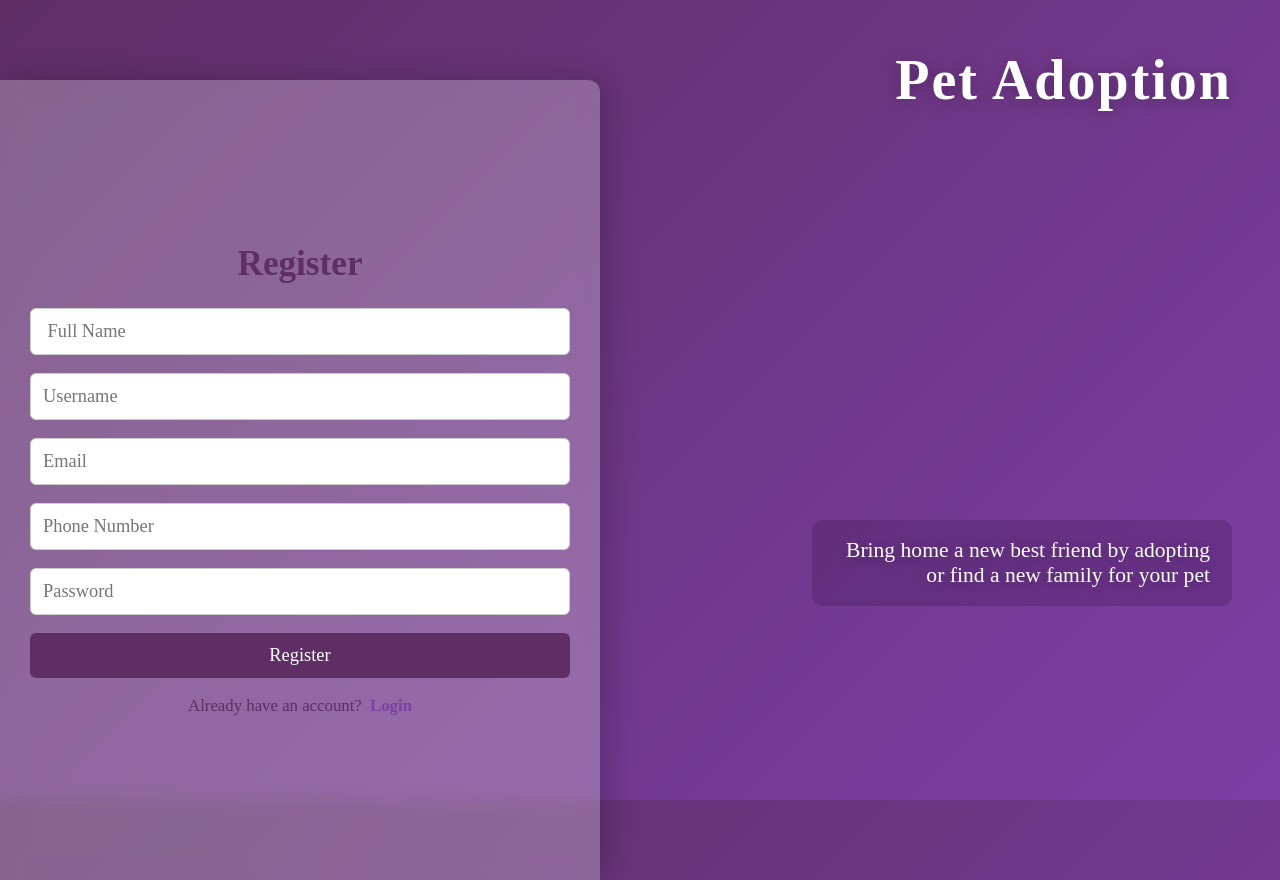
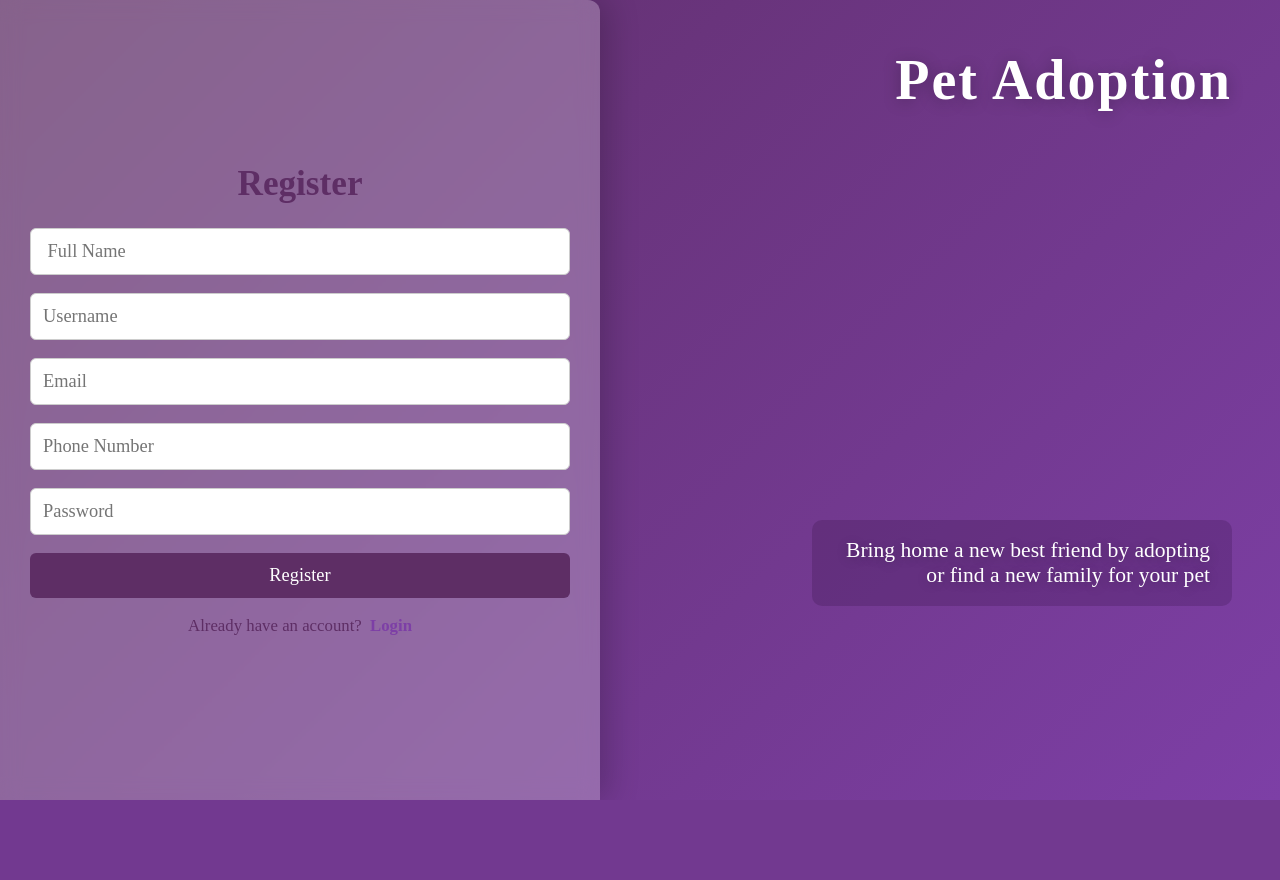
Before and after one commit to alexandranepotu/PoW-Project, a PHP site: page /frontend/views/register.html in a window 1280 px wide. After the commit the page ends 800 px from the top, so only its background shows below. Run offline with PHP 8.4, Linux system fonts and the light colour scheme; some web fonts are replaced.

Commit message:
fixed bug

```diff
--- a/frontend/assets/login.css
+++ b/frontend/assets/login.css
@@ -9,10 +9,13 @@
 
 body {
     min-height: 100vh;
+    height: 100vh;
     background: linear-gradient(135deg, var(--primary-color), var(--primary-hover));
     display: flex;
     align-items: center;
     justify-content: flex-end;
+    overflow: hidden;
+    position: relative;
 }
 
 .login-box {
@@ -31,7 +34,7 @@ body {
     flex-direction: column;
     align-items: center;
     justify-content: center;
-    position: relative;
+    position: fixed;
     right: 0;
     top: 0;
     font-size: 1.1rem;
--- a/frontend/assets/register.css
+++ b/frontend/assets/register.css
@@ -9,11 +9,13 @@
 
 body {
     min-height: 100vh;
+    height: 100vh;
     background: linear-gradient(135deg, #5E2E65 0%, #7d3fa6 100%);
     display: flex;
     align-items: center;
     justify-content: flex-start;
     position: relative;
+    overflow: hidden;
 }
 
 .register-box {
@@ -32,7 +34,7 @@ body {
     flex-direction: column;
     align-items: center;
     justify-content: center;
-    position: relative;
+    position: fixed;
     left: 0;
     top: 0;
     font-size: 1.1rem;
```
